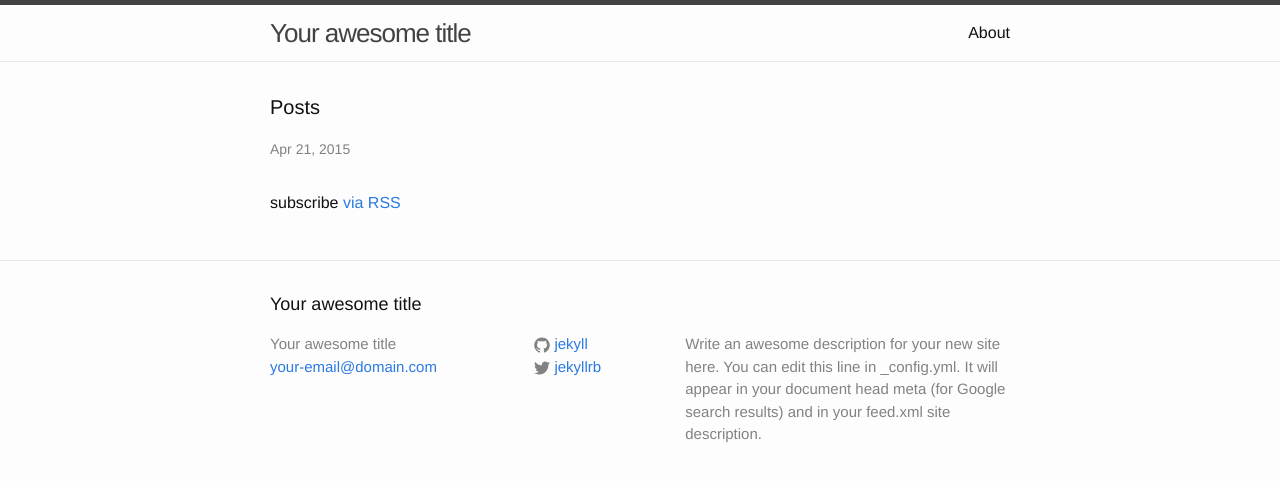
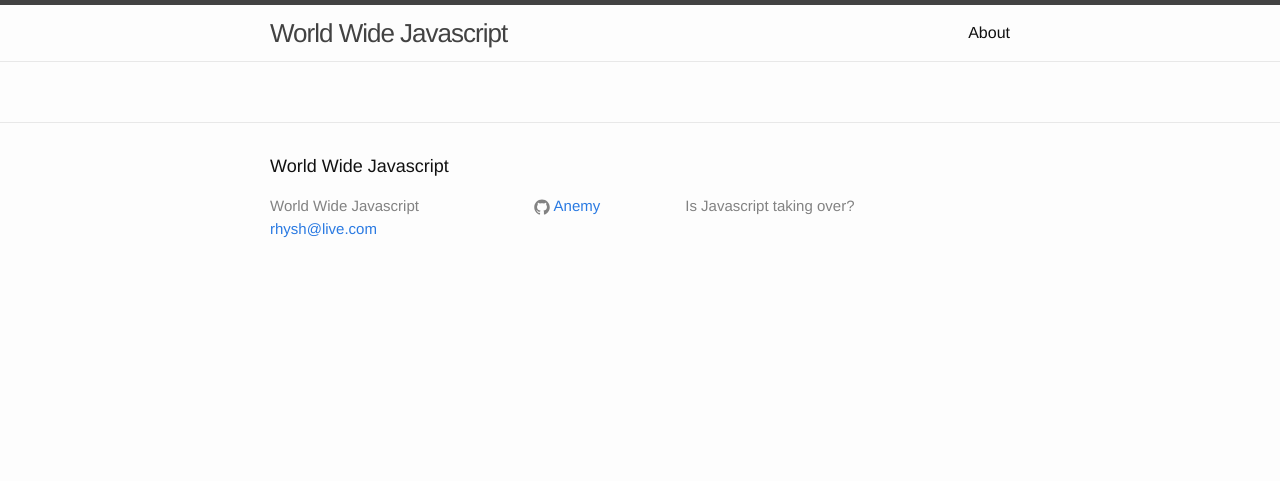
Before and after one commit to Anemy/English-Website, a Jekyll site: the page built from index.html, in a window 1280 px wide. Shown: the top 481 px of the page. Built offline with Jekyll 4.4.1, drawn with Linux system fonts in a browser that asks for light colours.

Commit message:
Started working on about page and landing

```diff
--- a/_config.yml
+++ b/_config.yml
@@ -1,14 +1,11 @@
 # Site settings
-title: Your awesome title
-email: your-email@domain.com
+title: World Wide Javascript
+email: rhysh@live.com
 description: > # this means to ignore newlines until "baseurl:"
-  Write an awesome description for your new site here. You can edit this
-  line in _config.yml. It will appear in your document head meta (for
-  Google search results) and in your feed.xml site description.
+  Is Javascript taking over?
 baseurl: "" # the subpath of your site, e.g. /blog/
 url: "http://yourdomain.com" # the base hostname & protocol for your site
-twitter_username: jekyllrb
-github_username:  jekyll
+github_username:  Anemy
 
 # Build settings
 markdown: kramdown
--- a/index.html
+++ b/index.html
@@ -4,20 +4,6 @@ layout: default
 
 <div class="home">
 
-  <h1 class="page-heading">Posts</h1>
 
-  <ul class="post-list">
-    {% for post in site.posts %}
-      <li>
-        <span class="post-meta">{{ post.date | date: "%b %-d, %Y" }}</span>
-
-        <h2>
-
-        </h2>
-      </li>
-    {% endfor %}
-  </ul>
-
-  <p class="rss-subscribe">subscribe <a href="{{ "/feed.xml" | prepend: site.baseurl }}">via RSS</a></p>
 
 </div>
```
Also changed, not shown: about.md (+2 -4 lines).
